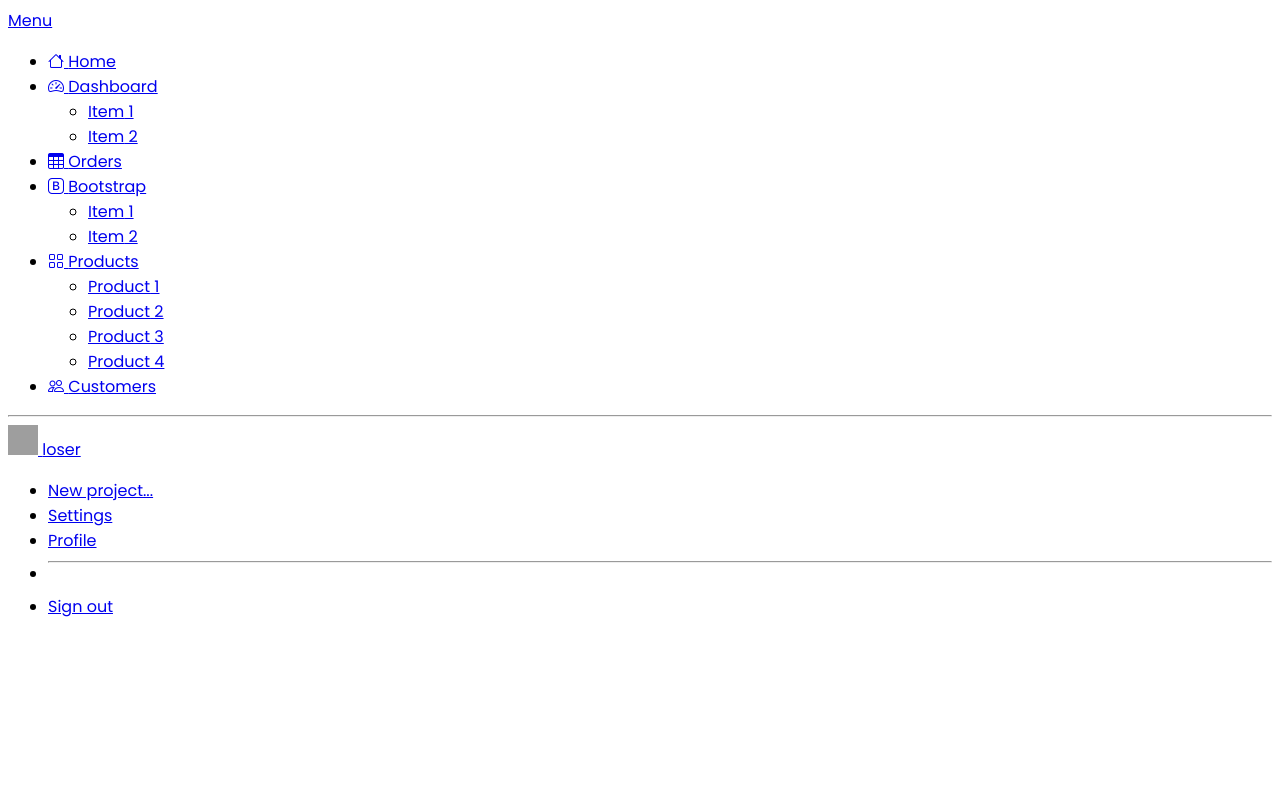
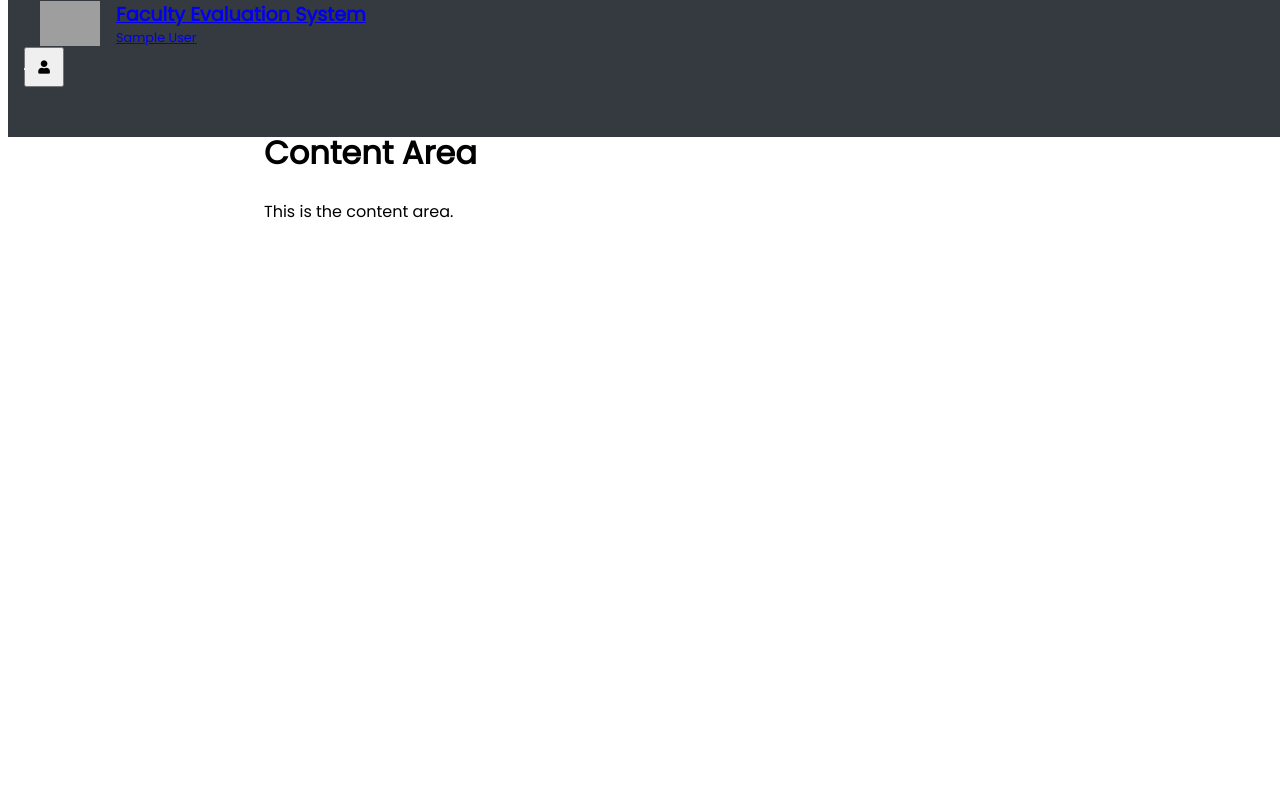
Before and after one commit to genexxyz/eva_01, a PHP site: the page made by app/views/dashboard.php in a window 1280 px wide. Run offline with PHP 8.4, Linux system fonts and the light colour scheme; the template is opened without the code that fills it, so the values that code supplies are empty; the visitor is signed in with stand-in values (Sample User, id 1); some libraries are stand-ins or nearby versions; grey boxes are pictures that could not be loaded.

Commit message:
modified

```diff
--- a/app/views/dashboard.php
+++ b/app/views/dashboard.php
@@ -1,5 +1,10 @@
 <?php include "partials/sidebar_h.php"; ?>
+    <!-- Content -->
+    <?php $this->showAlert('Welcome, ' . $_SESSION["fullName"] . "(Admin)!", 'success');?>
 
-<?php $this->showAlert('Welcome, ' . $_SESSION["userId"] . "!", 'success');?>
+            <h1>Content Area</h1>
+            <p>This is the content area.</p>
 
-<?php include "partials/sidebar_f.php"; ?>
+
+
+    <?php include "partials/sidebar_f.php"; ?>
--- a/app/views/partials/sidebar_f.php
+++ b/app/views/partials/sidebar_f.php
@@ -1,11 +1,39 @@
 </div>
-</div>
-</div>
+    </div>
+
+<!-- Bootstrap JS -->
 
 <script src="https://code.jquery.com/jquery-3.5.1.slim.min.js"></script>
-<script src="https://cdn.jsdelivr.net/npm/@popperjs/core@2.5.4/dist/umd/popper.min.js"></script>
-<script src="https://stackpath.bootstrapcdn.com/bootstrap/4.5.2/js/bootstrap.min.js"></script>
-<script src="https://cdn.jsdelivr.net/npm/bootstrap@5.3.3/dist/js/bootstrap.bundle.min.js" integrity="sha384-YvpcrYf0tY3lHB60NNkmXc5s9fDVZLESaAA55NDzOxhy9GkcIdslK1eN7N6jIeHz" crossorigin="anonymous"></script>
+    <script src="https://cdn.jsdelivr.net/npm/@popperjs/core@2.11.6/dist/umd/popper.min.js"></script>
+    <script src="https://stackpath.bootstrapcdn.com/bootstrap/4.5.2/js/bootstrap.min.js"></script>
+    <script>
+        $(document).ready(function() {
+            // Function to check window width and toggle sidebar collapse class
+            function toggleSidebarCollapse() {
+                if ($(window).width() < 992) {
+                    $('#sidebar').addClass('collapsed');
+                    $('#content').addClass('collapsed');
+                } else {
+                    $('#sidebar').removeClass('collapsed');
+                    $('#content').removeClass('collapsed');
+                }
+            }
+
+            // Initial check on document ready
+            toggleSidebarCollapse();
+
+            // Check on window resize
+            $(window).resize(function() {
+                toggleSidebarCollapse();
+            });
+
+            // Click event handler for the toggle button
+            $('#sidebarCollapse').on('click', function() {
+                $('#sidebar').toggleClass('collapsed');
+                $('#content').toggleClass('collapsed');
+            });
+        });
+    </script>
 </body>
 
 </html>
--- a/app/views/partials/sidebar_h.php
+++ b/app/views/partials/sidebar_h.php
@@ -1,97 +1,244 @@
-<!doctype html>
+<!DOCTYPE html>
 <html lang="en">
 
 <head>
-    <meta charset="utf-8">
-    <meta name="viewport" content="width=device-width, initial-scale=1">
-    <title>Faculty Evaluation</title>
-    <link rel="stylesheet" href="../css/green_theme.min.css">
+    <meta charset="UTF-8">
+    <meta name="viewport" content="width=device-width, initial-scale=1.0">
+    <title>Faculty Evaluation System</title>
+    <!-- Bootstrap CSS -->
+    <link rel="stylesheet" href="../css/<?= $_SESSION['theme'] ?>_theme.min.css">
     <link rel="stylesheet" href="https://cdn.jsdelivr.net/npm/bootstrap-icons@1.3.0/font/bootstrap-icons.css">
     <link href='https://fonts.googleapis.com/css?family=Poppins' rel='stylesheet'>
+    <link href="https://cdnjs.cloudflare.com/ajax/libs/font-awesome/5.15.3/css/all.min.css" rel="stylesheet">
+    <style>
+        /* Sidebar */
+        .sidebar {
+            position: fixed;
+            top: 0;
+            left: 0;
+            height: 100%;
+            width: 15rem;
+            /* Initial sidebar width */
+            min-width: 3.75rem;
+            /* Minimum width of the sidebar */
+            transition: width 0.3s;
+            z-index: 1000;
+            /* Ensure sidebar is above content */
+        }
+
+        .sidebar.collapsed {
+            width: 3.75rem;
+            /* Width of the collapsed sidebar */
+        }
+
+        .sidebar ul {
+            list-style: none;
+            padding: 6.25rem 0;
+            /* Add padding to the top of the sidebar buttons */
+            margin: 0;
+        }
+
+        .sidebar ul li {
+            padding: 0.625rem;
+            text-align: center;
+            margin-bottom: 0.625rem;
+        }
+
+        .sidebar ul li a {
+            color: #fff;
+            text-decoration: none;
+            display: flex;
+            align-items: center;
+            justify-content: flex-start;
+        }
+
+        .sidebar ul li a i {
+            font-size: 1.5rem;
+            margin-right: 1rem;
+            margin-left: 1rem;
+        }
+
+        /* Content */
+        .content {
+            transition: margin-left 0.3s;
+            padding: 1rem;
+            margin-left: 15rem;
+            /* Adjust margin to accommodate sidebar width */
+            padding-top: 6.25rem;
+            padding-left: 1rem;
+            z-index: 999;
+            /* Ensure content appears below navbar and sidebar */
+            /* Width of the sidebar */
+        }
+
+        .content.collapsed {
+            margin-left: 3.75rem;
+            /* Width of the collapsed sidebar */
+        }
+
+        /* Navbar */
+        .navbar {
+            z-index: 1001;
+            /* Ensure navbar appears above sidebar */
+            position: fixed;
+            top: 0;
+            width: 100%;
+            background-color: #343a40;
+            padding-left: 1rem;
+            /* Add padding to the left to accommodate the button */
+        }
+
+        .navbar-brand {
+            display: flex;
+            align-items: center;
+            padding-left: 1rem;
+            /* Add padding to the left of the brand */
+        }
+
+        .brand-logo {
+            width: 3.75rem;
+            /* Adjust width of the logo */
+            height: auto;
+            /* Maintain aspect ratio */
+            margin-right: 1rem;
+            /* Add space between logo and brand info */
+        }
+
+        .brand-info {
+            display: flex;
+            flex-direction: column;
+            align-items: flex-start;
+        }
+
+        .brand-name {
+            font-size: 1.2rem;
+            /* Adjust font size for the brand name */
+            font-weight: bold;
+            /* Make the brand name bold */
+        }
+
+        .tagline {
+            font-size: 0.8rem;
+            /* Adjust font size for the tagline */
+        }
+
+        .navbar-toggler {
+            color: #fff;
+            border: none;
+            outline: none;
+            position: absolute;
+            /* Position the button absolutely */
+            left: 1rem;
+            /* Adjust the left positioning */
+            top: 50%;
+            /* Align the button vertically */
+            transform: translateY(-50%);
+            /* Center the button vertically */
+        }
+
+        .dropdown-menu {
+            display: block;
+            opacity: 0;
+            visibility: hidden;
+            transform: translateY(0%);
+            transition: all .5s;
+        }
+
+        .dropdown:hover .dropdown-menu {
+            opacity: 1;
+            visibility: visible;
+            transform: translateY(20%);
+        }
+
+
+
+
+        @media (max-width: 992px) {
+            .sidebar ul li a span {
+                display: none;
+                /* Hide full name in mobile view */
+            }
+
+            .navbar-toggler {
+                display: none;
+                /* Hide button in mobile view */
+            }
+
+            .sidebar ul li a i {
+                font-size: 1.5rem;
+                margin-left: 0.313rem;
+
+            }
+
+            .brand-name {
+                font-size: 1rem;
+                /* Adjust font size for the brand name */
+                font-weight: bold;
+                /* Make the brand name bold */
+            }
+
+            .brand-logo {
+                display: none;
+            }
+        }
+
+        @media (min-width: 992px) {
+            .sidebar.collapsed ul li a span {
+                display: none;
+                /* Hide labels when uncollapsed */
+            }
+
+            .sidebar ul li a i {
+                font-size: 1.5rem;
+                margin-left: 0.313rem;
+            }
+        }
+    </style>
 </head>
 
-<body style="font-family: Poppins;">
+<body style=" font-family: Poppins;">
 
-<div class="container-fluid">
-    <div class="row flex-nowrap">
-        <div class="col-auto col-md-3 col-xl-2 px-sm-2 px-0 bg-primary">
-            <div class="d-flex flex-column align-items-center align-items-sm-start px-3 pt-2 text-white min-vh-100">
-                <a href="/" class="d-flex align-items-center pb-3 mb-md-0 me-md-auto text-white text-decoration-none">
-                    <span class="fs-5 d-none d-sm-inline">Menu</span>
-                </a>
-                <ul class="nav nav-pills flex-column mb-sm-auto mb-0 align-items-center align-items-sm-start" id="menu">
-                    <li class="nav-item">
-                        <a href="#" class="nav-link align-middle px-0">
-                            <i class="fs-4 bi-house text-white"></i> <span class="ms-1 d-none d-sm-inline text-white">Home</span>
-                        </a>
-                    </li>
-                    <li>
-                        <a href="#submenu1" data-bs-toggle="collapse" class="nav-link px-0 align-middle">
-                            <i class="fs-4 bi-speedometer2 text-white"></i> <span class="ms-1 d-none d-sm-inline text-white">Dashboard</span> </a>
-                        <ul class="collapse show nav flex-column ms-1" id="submenu1" data-bs-parent="#menu">
-                            <li class="w-100">
-                                <a href="#" class="nav-link px-0"> <span class="d-none d-sm-inline text-white">Item</span> 1 </a>
-                            </li>
-                            <li>
-                                <a href="#" class="nav-link px-0"> <span class="d-none d-sm-inline text-white">Item</span> 2 </a>
-                            </li>
-                        </ul>
-                    </li>
-                    <li>
-                        <a href="#" class="nav-link px-0 align-middle">
-                            <i class="fs-4 bi-table text-white"></i> <span class="ms-1 d-none d-sm-inline text-white">Orders</span></a>
-                    </li>
-                    <li>
-                        <a href="#submenu2" data-bs-toggle="collapse" class="nav-link px-0 align-middle ">
-                            <i class="fs-4 bi-bootstrap text-white"></i> <span class="ms-1 d-none d-sm-inline text-white">Bootstrap</span></a>
-                        <ul class="collapse nav flex-column ms-1" id="submenu2" data-bs-parent="#menu">
-                            <li class="w-100">
-                                <a href="#" class="nav-link px-0"> <span class="d-none d-sm-inline text-white">Item</span> 1</a>
-                            </li>
-                            <li>
-                                <a href="#" class="nav-link px-0"> <span class="d-none d-sm-inline text-white">Item</span> 2</a>
-                            </li>
-                        </ul>
-                    </li>
-                    <li>
-                        <a href="#submenu3" data-bs-toggle="collapse" class="nav-link px-0 align-middle">
-                            <i class="fs-4 bi-grid text-white"></i> <span class="ms-1 d-none d-sm-inline text-white">Products</span> </a>
-                            <ul class="collapse nav flex-column ms-1" id="submenu3" data-bs-parent="#menu">
-                            <li class="w-100">
-                                <a href="#" class="nav-link px-0"> <span class="d-none d-sm-inline text-white">Product</span> 1</a>
-                            </li>
-                            <li>
-                                <a href="#" class="nav-link px-0"> <span class="d-none d-sm-inline text-white">Product</span> 2</a>
-                            </li>
-                            <li>
-                                <a href="#" class="nav-link px-0"> <span class="d-none d-sm-inline text-white">Product</span> 3</a>
-                            </li>
-                            <li>
-                                <a href="#" class="nav-link px-0"> <span class="d-none d-sm-inline text-white">Product</span> 4</a>
-                            </li>
-                        </ul>
-                    </li>
-                    <li>
-                        <a href="#" class="nav-link px-0 align-middle">
-                            <i class="fs-4 bi-people text-white"></i> <span class="ms-1 d-none d-sm-inline text-white">Customers</span> </a>
-                    </li>
-                </ul>
-                <hr>
-                <div class="dropdown pb-4">
-                    <a href="#" class="d-flex align-items-center text-white text-decoration-none dropdown-toggle" id="dropdownUser1" data-bs-toggle="dropdown" aria-expanded="false">
-                        <img src="https://github.com/mdo.png" alt="hugenerd" width="30" height="30" class="rounded-circle">
-                        <span class="d-none d-sm-inline mx-1">loser</span>
-                    </a>
-                    <ul class="dropdown-menu dropdown-menu-dark text-small shadow">
-                        <li><a class="dropdown-item" href="#">New project...</a></li>
-                        <li><a class="dropdown-item" href="#">Settings</a></li>
-                        <li><a class="dropdown-item" href="#">Profile</a></li>
-                        <li>
-                            <hr class="dropdown-divider">
-                        </li>
-                        <li><a class="dropdown-item" href="#">Sign out</a></li>
-                    </ul>
+    <!-- Top Navbar -->
+    <nav class="navbar navbar-expand-lg navbar-dark bg-dark">
+        <div class="container">
+            <!-- Button on the left side -->
+            <button class="navbar-toggler d-none d-lg-block" type="button" id="sidebarCollapse">
+                <span class="navbar-toggler-icon"></span>
+            </button>
+            <!-- Brand with logo, name, and tagline -->
+            <a class="navbar-brand" href="#">
+                <img src="../public\resources\<?= $_SESSION['logo'] ?>" alt="Logo" class="brand-logo">
+                <div class="brand-info">
+                    <div class="brand-name">Faculty Evaluation System</div>
+                    <div class="tagline"><?= $_SESSION['schoolname'] ?></div>
+                </div>
+            </a>
+            <!-- Dropdown Button -->
+            <div class="dropdown">
+                <button class="btn btn-secondary rounded-circle" type="button" id="dropdownMenuButton" data-toggle="dropdown" aria-haspopup="true" aria-expanded="false" style="width: 40px; height: 40px;">
+                    <i class="fas fa-user"></i> <!-- Font Awesome user icon -->
+                </button>
+                <div class="dropdown-menu dropdown-menu-end" style="right: 0; left: auto;" aria-labelledby="dropdownMenuButton" id="dropdownEffect">
+                    <a class="dropdown-item" href="#">Action</a>
+                    <a class="dropdown-item" href="#">Another action</a>
+                    <div class="dropdown-divider"></div>
+                    <a class="dropdown-item" href="#">Something else here</a>
                 </div>
             </div>
         </div>
-        <div class="col py-3">
+        </div>
+    </nav>
+
+
+    <!-- Sidebar -->
+    <div class="sidebar bg-primary" id="sidebar">
+        <ul>
+            <li><a href="#"><i class="fas fa-home"></i> <span>Home</span></a></li>
+            <li><a href="#"><i class="fas fa-user"></i> <span>Profile</span></a></li>
+            <li><a href="#"><i class="fas fa-cog"></i> <span>Settings</span></a></li>
+            <li><a href="#"><i class="fas fa-sign-out-alt"></i> <span>Logout</span></a></li>
+        </ul>
+    </div>
+
+    <div class="content" id="content">
+        <div class="container-fluid">
```
Also changed, not shown: app/controllers/Login.php (+7 -0 lines), app/models/Admin.php (+10 -0 lines), app/models/Setting.php (added, +15 -0 lines), app/views/login.php (+5 -4 lines), 1 other file.
